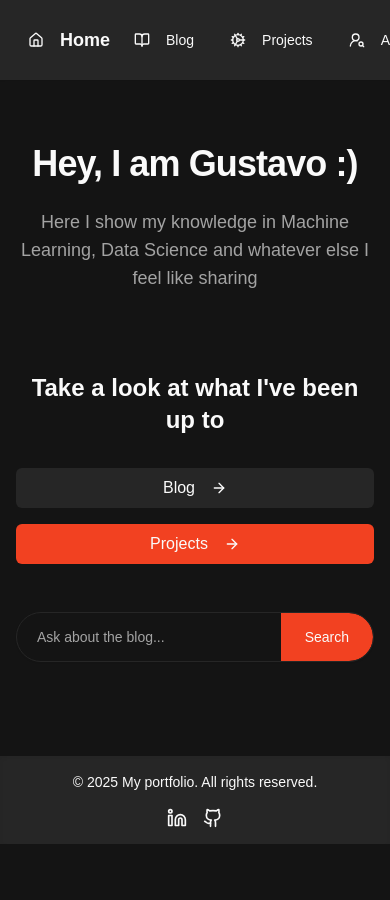
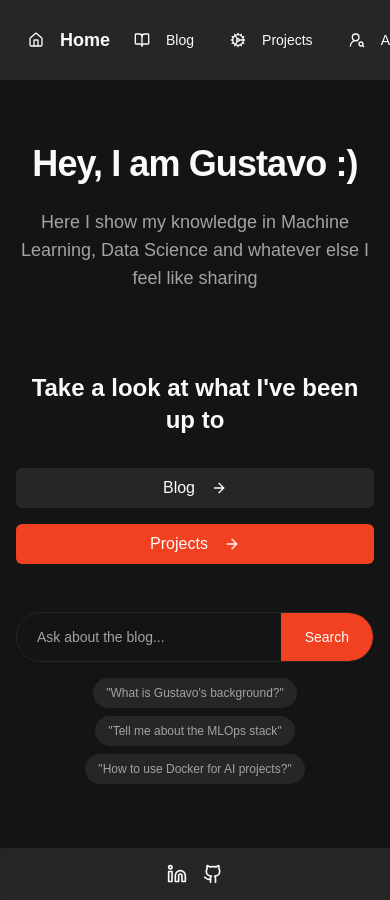
Before and after one commit to GusSampaio/myBlog, a Next.js app: page /en in a window 390 px wide. Shown: the top 900 px of the page. Before the commit the page ends 844 px from the top, so only its background shows below. Built offline with nearby package versions, Linux system fonts and the light colour scheme.

Commit message:
Minor changes

```diff
--- a/src/app/[lang]/ClientHomePage.tsx
+++ b/src/app/[lang]/ClientHomePage.tsx
@@ -6,30 +6,106 @@ import Link from "next/link";
 import { translations } from "@/lib/translations";
 import * as React from "react";
 
+// --- NOVO ---
+// Adicionando as novas traduções para as perguntas padrão e a mensagem de loading.
+// Você deve mover isso para seu arquivo `lib/translations.js` para manter a organização.
+const extendedTranslations = {
+    ...translations,
+    pt: {
+        ...translations.pt,
+        search: {
+            placeholder: "Pergunte sobre o blog...",
+            button: "Pesquisar",
+            loading: "Analisando os bits e bytes...",
+            answer: "Resposta:",
+            sources: "Referências:",
+            standardQuestions: [
+                "Qual a formação do Gustavo?",
+                "Me fale sobre a stack de MLOps",
+                "Como usar o Docker para projetos de IA?",
+            ]
+        }
+    },
+    en: {
+        ...translations.en,
+        search: {
+            placeholder: "Ask about the blog...",
+            button: "Search",
+            loading: "Analyzing the bits and bytes...",
+            answer: "Answer:",
+            sources: "Sources:",
+            standardQuestions: [
+                "What is Gustavo's background?",
+                "Tell me about the MLOps stack",
+                "How to use Docker for AI projects?",
+            ]
+        }
+    }
+};
+
 
 export default function ClientHomePage({ locale }: { locale: string }) {
-    const t = translations[locale];
+    // Usando as traduções estendidas
+    const t = extendedTranslations[locale];
 
     const [query, setQuery] = React.useState("");
     const [answer, setAnswer] = React.useState("");
     const [sources, setSources] = React.useState<{ title: string; url: string }[]>([]);
 
-    async function handleSearch() {
+    // --- NOVO ESTADO ---
+    // Estado para controlar a animação de carregamento
+    const [isLoading, setIsLoading] = React.useState(false);
+
+    // --- FUNÇÃO DE BUSCA MODIFICADA ---
+    async function handleSearch(searchQuery = query) {
+        if (!searchQuery.trim()) return; // Evita buscas vazias
+
+        setIsLoading(true);
+        setAnswer(""); // Limpa a resposta anterior para dar espaço à animação
+        setSources([]);
+
+        try {
             //const res = await fetch("https://meu-backend.onrender.com/search", {
             const res = await fetch("http://localhost:8000/search", {
                 method: "POST",
                 headers: { "Content-Type": "application/json" },
-            body: JSON.stringify({ query, lang: locale }),
+                body: JSON.stringify({ query: searchQuery, lang: locale }),
             });
             const data = await res.json();
             setAnswer(data.answer);
             setSources(data.sources || []);
+        } catch (error) {
+            console.error("Fetch failed:", error);
+            setAnswer(locale === "pt" ? "Ocorreu um erro ao buscar a resposta. Por favor, tente novamente." : "An error occurred while fetching the answer. Please try again.");
+        } finally {
+            setIsLoading(false); // Garante que o loading termine, mesmo com erro
         }
+    }
+
+    // --- NOVA FUNÇÃO ---
+    // Lida com o clique nas perguntas padrão
+    const handleStandardQuestionClick = (question: string) => {
+        setQuery(question);
+        handleSearch(question);
+    };
+
+    // --- NOVO COMPONENTE ---
+    // Animação de carregamento engraçadinha
+    const LoadingAnimation = () => (
+        <section className="mt-10 flex flex-col items-center justify-center text-center">
+            <div className="text-4xl animate-bounce">
+                🤖
+            </div>
+            <p className="mt-4 text-muted-foreground">
+                {t.search.loading}
+            </p>
+        </section>
+    );
 
     return (
         <div className="container mx-auto px-4 py-16">
 
-            {/* Seção de título principal */}
+            {/* Seção de título principal (sem alterações) */}
             <section className="text-center mb-20">
                 <h1 className="text-4xl sm:text-5xl md:text-6xl font-extrabold tracking-tight text-foreground">
                     {t.title}
@@ -39,7 +115,7 @@ export default function ClientHomePage({ locale }: { locale: string }) {
                 </p>
             </section>
 
-            {/* Seção de exploração */}
+            {/* Seção de exploração (sem alterações) */}
             <section className="text-center">
                 <h2 className="text-2xl sm:text-3xl font-semibold mb-8 text-foreground">
                     {t.explore.title}
@@ -60,31 +136,57 @@ export default function ClientHomePage({ locale }: { locale: string }) {
                 </div>
             </section>
 
-            {/* Query input */}
-            <section className="mt-12 flex justify-center">
+            {/* --- SEÇÃO DE BUSCA MODIFICADA --- */}
+            <section className="mt-12 flex flex-col items-center gap-4">
+                {/* Input e Botão */}
                 <div className="flex w-full sm:w-[500px] bg-background border border-input rounded-full overflow-hidden shadow-sm focus-within:ring-2 focus-within:ring-ring transition">
                     <input
                         type="text"
                         value={query}
                         onChange={(e) => setQuery(e.target.value)}
-                        placeholder={locale === "pt" ? "Pergunte sobre o blog..." : "Ask about the blog..."}
+                        onKeyDown={(e) => e.key === 'Enter' && handleSearch()}
+                        placeholder={t.search.placeholder}
                         className="flex-grow px-5 py-3 h-12 bg-transparent text-sm sm:text-base text-foreground placeholder-muted-foreground focus:outline-none"
+                        disabled={isLoading}
                     />
                     <Button
-                        onClick={handleSearch}
+                        onClick={() => handleSearch()}
                         className="h-12 rounded-none rounded-r-full px-6"
+                        disabled={isLoading}
                     >
-                        {locale === "pt" ? "Pesquisar" : "Search"}
+                        {isLoading ? (
+                            <div className="w-5 h-5 border-2 border-background/80 border-t-transparent rounded-full animate-spin"></div>
+                        ) : (
+                            t.search.button
+                        )}
                     </Button>
+                </div>
+
+                {/* Perguntas Padrão */}
+                <div className="flex flex-wrap justify-center gap-2 px-4">
+                    {t.search.standardQuestions.map((q, i) => (
+                        <button
+                            key={i}
+                            onClick={() => handleStandardQuestionClick(q)}
+                            className="px-3 py-1.5 text-xs sm:text-sm text-muted-foreground bg-muted rounded-full border border-transparent hover:border-border hover:bg-background transition disabled:opacity-50 disabled:cursor-not-allowed"
+                            disabled={isLoading}
+                        >
+                            "{q}"
+                        </button>
+                    ))}
                 </div>
             </section>
 
-            {answer && (
+            {/* --- SEÇÃO DE RESULTADOS MODIFICADA --- */}
+            {/* Mostra a animação OU a resposta */}
+            {isLoading ? (
+                <LoadingAnimation />
+            ) : answer && (
                 <section className="mt-10 max-w-3xl mx-auto">
                     {/* Resposta */}
                     <div className="bg-card border border-border shadow-sm rounded-2xl p-6">
                         <h3 className="font-semibold text-lg mb-3 text-foreground">
-                            {locale === "pt" ? "Resposta:" : "Answer:"}
+                            {t.search.answer}
                         </h3>
                         <p className="text-muted-foreground text-justify leading-relaxed">
                             {answer}
@@ -95,7 +197,7 @@ export default function ClientHomePage({ locale }: { locale: string }) {
                     {sources && sources.length > 0 && (
                         <div className="mt-8">
                             <h4 className="font-semibold text-base mb-4 text-foreground">
-                                {locale === "pt" ? "Referências:" : "Sources:"}
+                                {t.search.sources}
                             </h4>
                             <div className="flex flex-wrap gap-3">
                                 {sources.map((src, i) => (
@@ -114,10 +216,6 @@ export default function ClientHomePage({ locale }: { locale: string }) {
                     )}
                 </section>
             )}
-
-
-
-
         </div>
     );
 }
--- a/src/components/Footer.tsx
+++ b/src/components/Footer.tsx
@@ -4,10 +4,7 @@ export default function Footer() {
   return (
     <footer className="w-full shadow-inner bg-secondary py-4">
       <div className="container mx-auto text-center">
-        <p className="text-sm">
-          © {new Date().getFullYear()} My portfolio. All rights reserved.
-        </p>
-        <div className="mt-4 flex justify-center space-x-4">
+        <div className="flex justify-center space-x-4">
           <a
             href="https://www.linkedin.com/in/gussampaio/"
             target="_blank"
```
Lines whose indentation alone changed are shown as unchanged.
